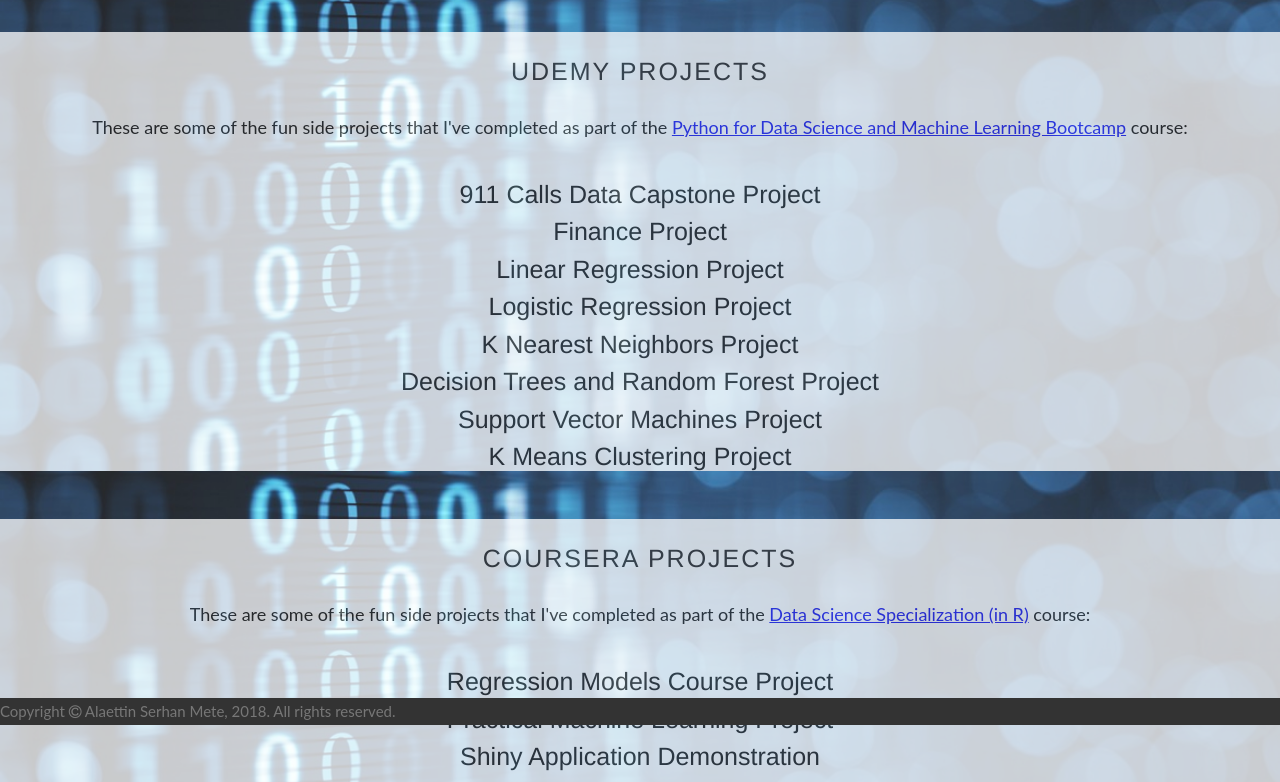
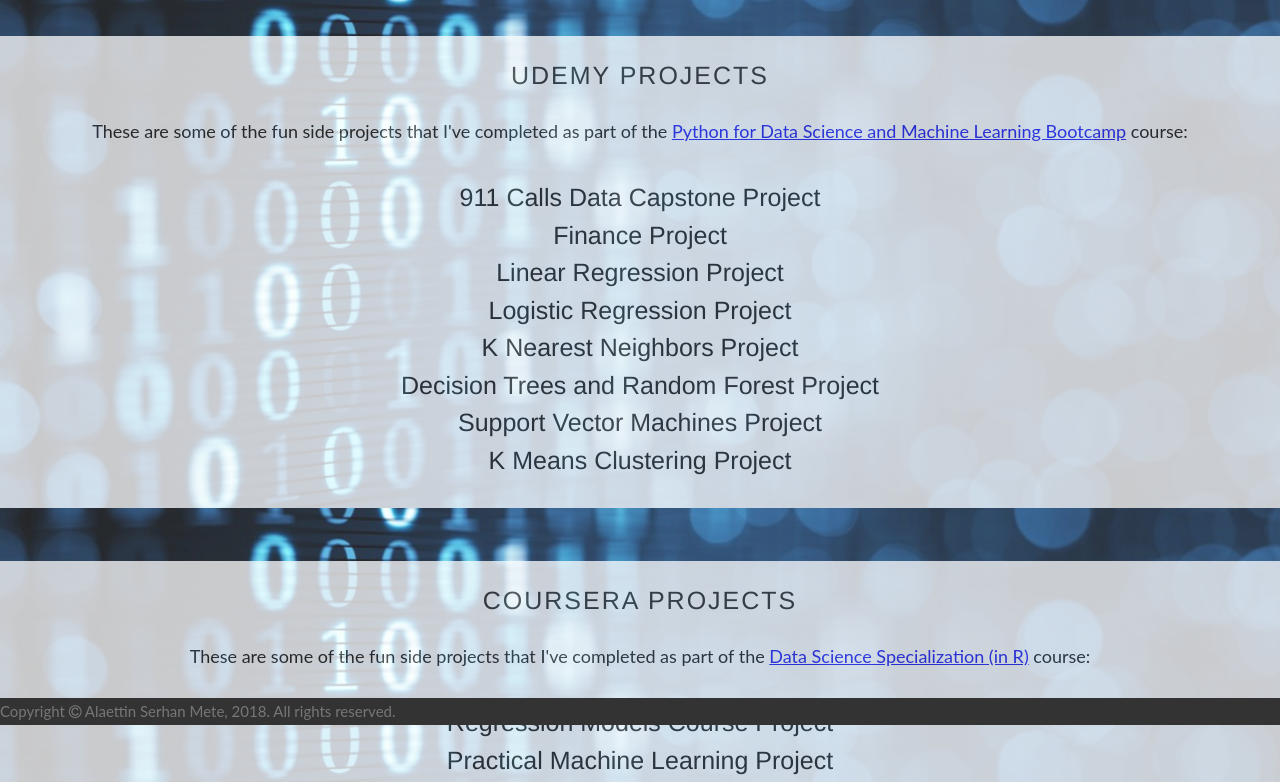
Before and after one commit to amete/DataSciencePortfolio, a plain HTML site: page index.html in a window 1280 px wide. Shown: the part 75-857 px from the top of the page. Drawn offline with Linux system fonts and the light colour scheme.

Commit message:
Fix margins

```diff
--- a/index.html
+++ b/index.html
@@ -21,7 +21,7 @@ body, html {
 
 .bgimg-1 {
   background-image: url("img/img_1.jpg");
-  min-height: 65%;
+  min-height: 70%;
 }
 
 .caption {
```
